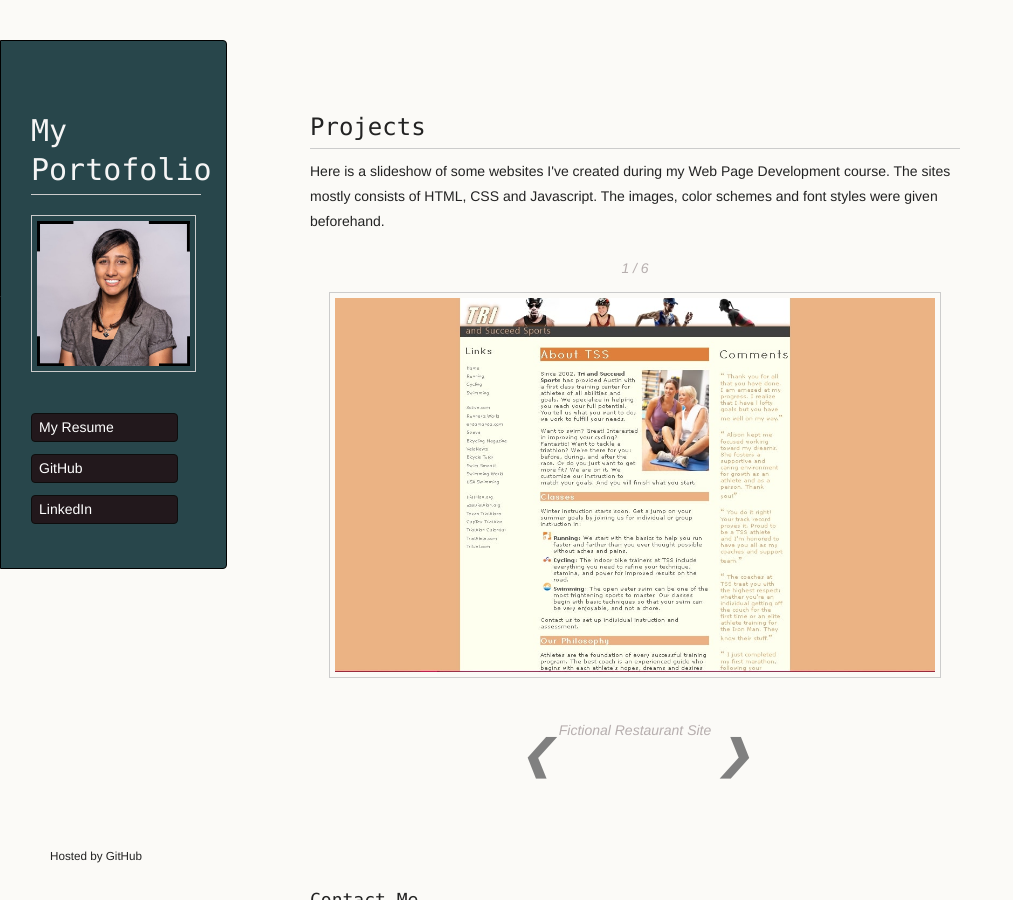
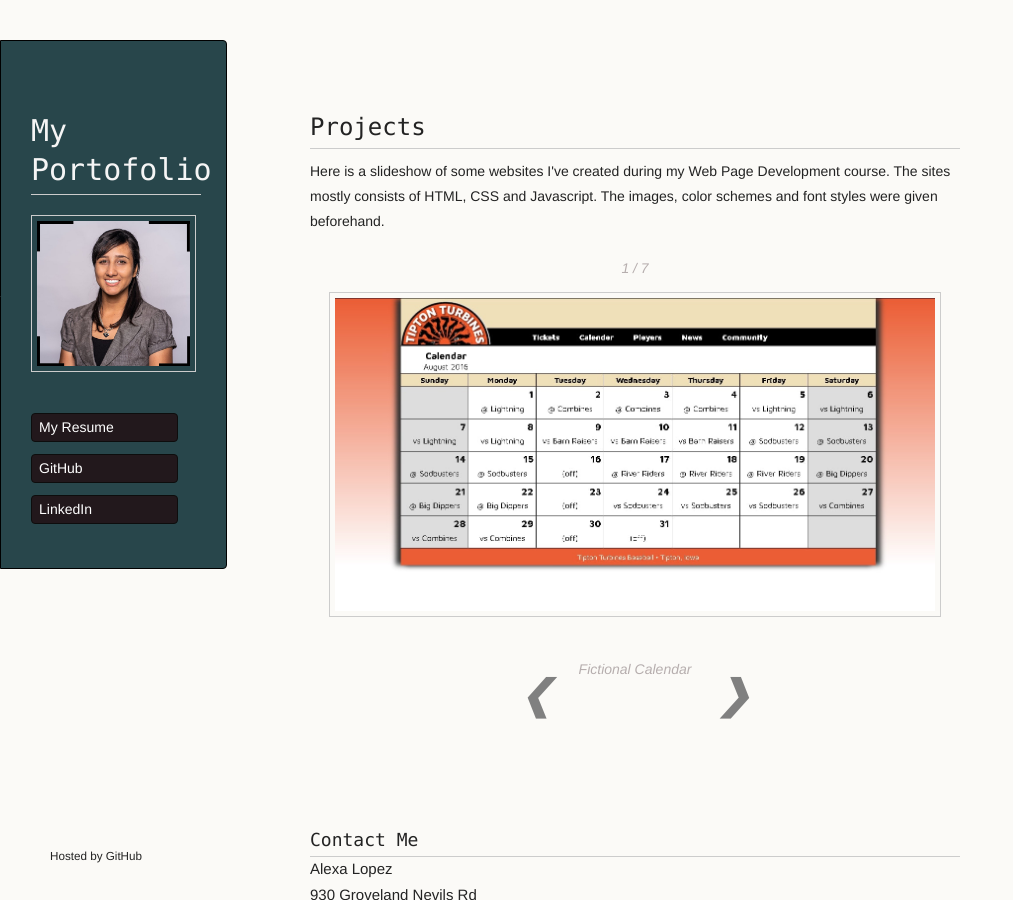
Before and after one commit to alexalpz/alexalopez, a Jekyll site: the page built from index.md, in a window 1280 px wide and 900 px high, scrolled down 2975 px. Shown: the whole window, without its empty margins (0-1013 px from the left). Built offline with Jekyll 4.4.1, drawn with Linux system fonts in a browser that asks for light colours; our own code applies the rules of GitHub Pages for plain Markdown files.

Commit message:
Update default.html

```diff
--- a/_layouts/default.html
+++ b/_layouts/default.html
@@ -175,27 +175,35 @@
           <div class="slideshow-container">
             <!-- Full-width images with number and caption text -->
 
+
             <div class="mySlides fade">
-              <div class="numbertext">1 / 6</div>
-              <img src="3.jpg" style="width:100%">
-              <div class="text">Fictional Restaurant Site</div>
-          </div>
+              <div class="numbertext">1 / 7</div>
+              <img src="7.jpg" style="width:100%">
+              <div class="text">Fictional Calendar</div>
+            </div>
 
-          <div class="mySlides fade">
-            <div class="numbertext">2 / 6</div>
+            <div class="mySlides fade">
+            <div class="numbertext">2 / 7</div>
             <img src="4.jpg" style="width:100%">
             <div class="text">Fictional Restaurant Website</div>
           </div>
 
             <div class="mySlides fade">
-              <div class="numbertext">3 / 6</div>
+              <div class="numbertext"> 3 / 7</div>
+              <img src="3.jpg" style="width:100%">
+              <div class="text">Fictional Restaurant Site</div>
+          </div>
+
+
+            <div class="mySlides fade">
+              <div class="numbertext">4 / 7</div>
               <img src="7.jpg" style="width:100%">
               <div class="text">Fictional website for Game</div>
             </div>
 
 
             <div class="mySlides fade">
-              <div class="numbertext">4 / 6</div>
+              <div class="numbertext">5 / 7</div>
               <img src="2.jpg" style="width:100%">
               <div class="text">Fictional Restaurant Site</div>
             </div>
@@ -203,14 +211,14 @@
 
 
             <div class="mySlides fade">
-              <div class="numbertext">5 / 6</div>
+              <div class="numbertext">6 / 7</div>
               <img src="5.jpg" style="width:100%">
               <div class="text">Javascript Calculator for site</div>
             </div>
 
 
             <div class="mySlides fade">
-              <div class="numbertext">6 / 6</div>
+              <div class="numbertext">7 / 7</div>
               <img src="6.jpg" style="width:100%">
               <div class="text">Fictional Calendar</div>
             </div>
```
